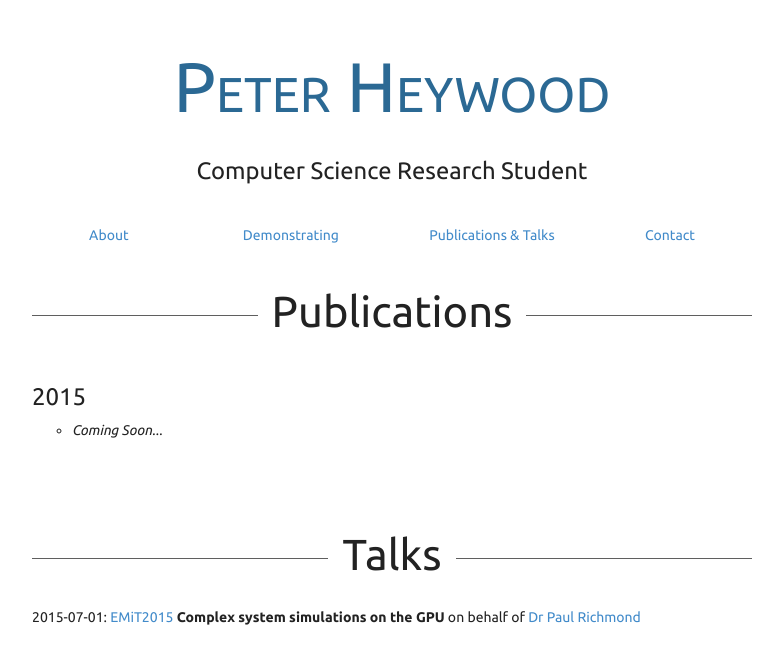
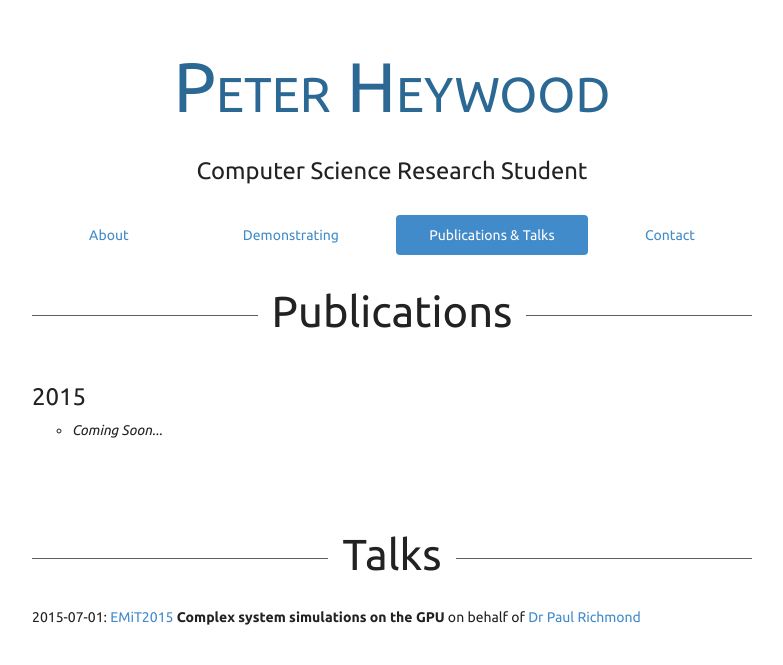
Before and after one commit to ptheywood/ptheywood.github.io, a Jekyll site: the page built from publications-and-talks/index.md, in a window 1280 px wide. Shown: the top 665 px of the page, without its empty margins (248-1031 px from the left). Built offline with Jekyll 4.4.1, drawn with Linux system fonts in a browser that asks for light colours; nearby versions of some CDN libraries; grey boxes are pictures that could not be loaded.

```diff
--- a/_data/navigation.yml
+++ b/_data/navigation.yml
@@ -2,9 +2,10 @@
   url: "/"
 
 - text: Demonstrating
-  url: "/demonstrating"
+  url: "/demonstrating/"
+
 - text: Publications &amp; Talks
-  url: "/publications-and-talks"
+  url: "/publications-and-talks/"
 
 - text: Contact
-  url: "/contact"
+  url: "/contact/"
```
